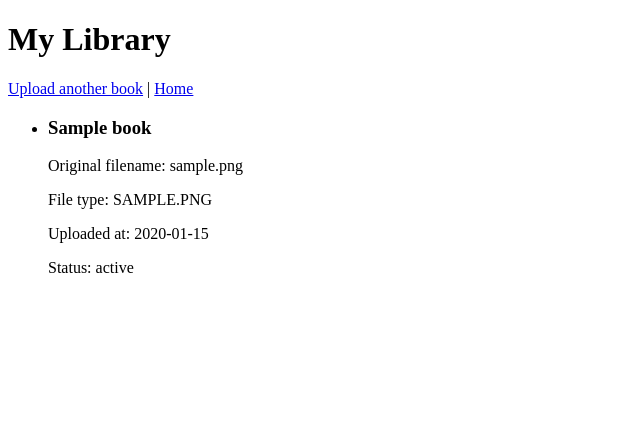
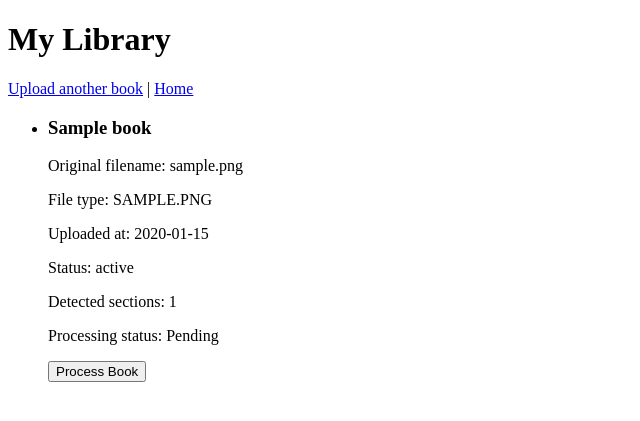
Before and after one commit to Kalpnaa/LitLens, a Flask app: page /library in a window 1280 px wide. Shown: the top 421 px of the page, without its empty margins (0-640 px from the left). Run offline with Flask 3, Linux system fonts and the light colour scheme; tables that the repository leaves empty hold one stand-in row (values such as "Sample post").

Commit message:
implemented process button to complete the processing flow

```diff
--- a/app.py
+++ b/app.py
@@ -6,6 +6,8 @@ from pathlib import Path
 import sqlite3
 import uuid
 from database import init_db,get_db_connection
+from book_processor import process_book
+
 app = Flask(__name__)
 
 #store uploaded books
@@ -125,16 +127,27 @@ def upload_book():
 @app.route("/library")
 def library():
     with get_db_connection() as connection:
-        books = connection.execute(
-            """
-            SELECT id,title, original_filename, file_type,
-            uploaded_at, processing_status
-            FROM books
-            ORDER BY id DESC
-            """
-        ).fetchall()
+        books = connection.execute("""
+            SELECT
+                b.id,
+                b.title,
+                b.original_filename,
+                b.file_type,
+                b.uploaded_at,
+                b.processing_status,
+                COUNT(c.id) AS section_count
+            FROM books AS b
+            LEFT JOIN chapters AS c ON c.book_id = b.id
+            GROUP BY b.id
+            ORDER BY b.id DESC
+        """).fetchall()
 
-        return render_template("library.html",books=books)
+    return render_template(
+        "library.html",
+        books=books,
+        message=request.args.get("message"),
+        error=request.args.get("error")
+    )
 
 
 @app.errorhandler(413)
@@ -144,5 +157,21 @@ def file_too_large(error):
         error="File is too large. The maximum size is 20 MB."
     ), 413
 
+@app.route("/proces/<int:book_id>",methods=["POST"])
+def process_uploaded_book(book_id):
+    try:
+        count = process_book(book_id)
+
+        return redirect(
+            url_for("library",message=f"Book processed successfully. {count} section saved")
+        )
+
+    except (ValueError,FileNotFoundError,OSError) as error:
+        app.logger.warning("Book Processing failed: %s",error)
+
+        return redirect(
+            url_for("library",error="an unexpected error occured during processing")
+        )
+
 if __name__ == "__main__":
     app.run(debug=True)
--- a/templates/library.html
+++ b/templates/library.html
@@ -7,6 +7,13 @@
 </head>
 <body>
     <h1>My Library</h1>
+     {% if message %}
+    <p style="color: green;">{{ message }}</p>
+{% endif %}
+
+{% if error %}
+    <p style="color: red;">{{ error }}</p>
+{% endif %}
 
     <p>
         <a href="{{ url_for('upload_book') }}">Upload another book</a>
@@ -24,6 +31,18 @@
                     <p>File type: {{ book["file_type"] | upper }}</p>
                     <p>Uploaded at: {{ book["uploaded_at"] }}</p>
                     <p>Status: {{ book["processing_status"] }}</p>
+                    <p>Detected sections: {{ book["section_count"] }}</p>
+
+{% if book["processing_status"] == "completed" %}
+    <p>Processing status: Completed</p>
+{% else %}
+    <p>Processing status: Pending</p>
+{% endif %}
+
+<form action="{{ url_for('process_uploaded_book', book_id=book['id']) }}"
+      method="POST">
+    <button type="submit">Process Book</button>
+</form>
                 </li>
             {% endfor %}
         </ul>
```
